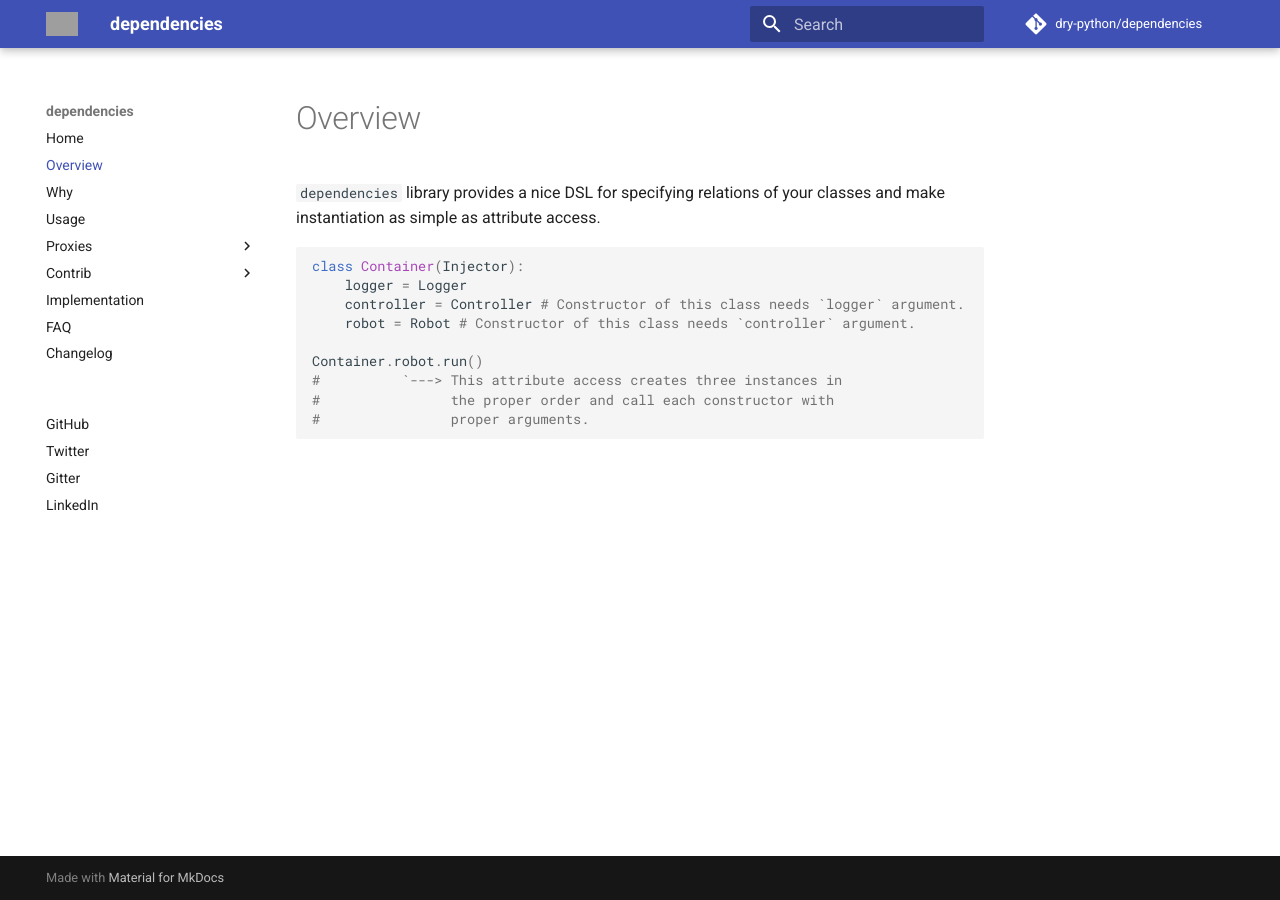
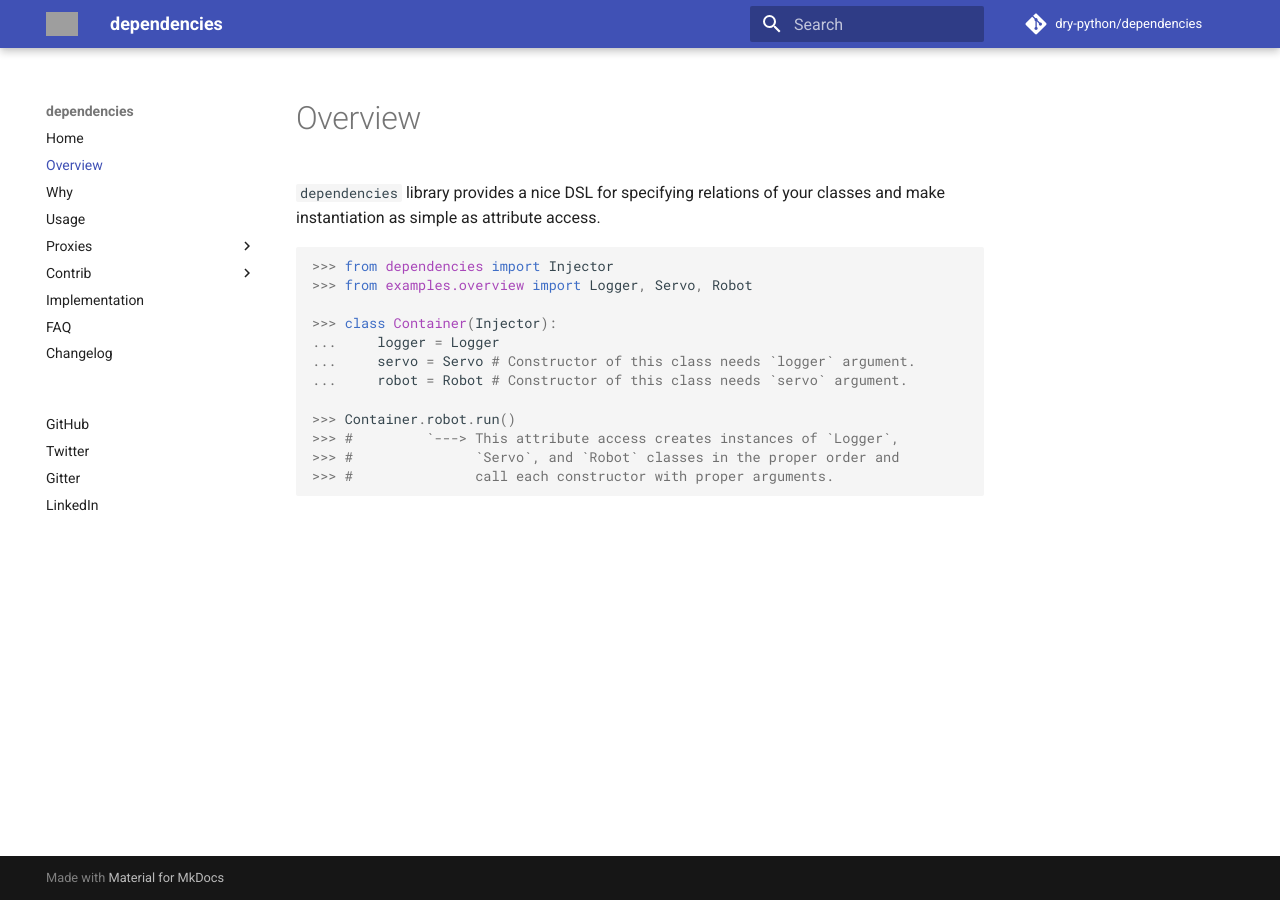
Before and after one commit to proofit404/dependencies, an MkDocs documentation site: the page built from docs/overview.md, in a window 1280 px wide. Built offline with MkDocs 1.6.1 and Material for MkDocs 9.7.7, drawn with Linux system fonts in a browser that asks for light colours; comment, search, counter and statistics services are not loaded; grey boxes are pictures that could not be loaded.

Commit message:
Rewrite code examples in the overview documentation chapter with doctest.

````diff
--- a/docs/overview.md
+++ b/docs/overview.md
@@ -3,14 +3,19 @@
 `dependencies` library provides a nice DSL for specifying relations of
 your classes and make instantiation as simple as attribute access.
 
-```python
-class Container(Injector):
-    logger = Logger
-    controller = Controller # Constructor of this class needs `logger` argument.
-    robot = Robot # Constructor of this class needs `controller` argument.
+```pycon
 
-Container.robot.run()
-#          `---> This attribute access creates three instances in
-#                the proper order and call each constructor with
-#                proper arguments.
+>>> from dependencies import Injector
+>>> from examples.overview import Logger, Servo, Robot
+
+>>> class Container(Injector):
+...     logger = Logger
+...     servo = Servo # Constructor of this class needs `logger` argument.
+...     robot = Robot # Constructor of this class needs `servo` argument.
+
+>>> Container.robot.run()
+>>> #         `---> This attribute access creates instances of `Logger`,
+>>> #               `Servo`, and `Robot` classes in the proper order and
+>>> #               call each constructor with proper arguments.
+
 ```
````
Also changed, not shown: 4 other files.
